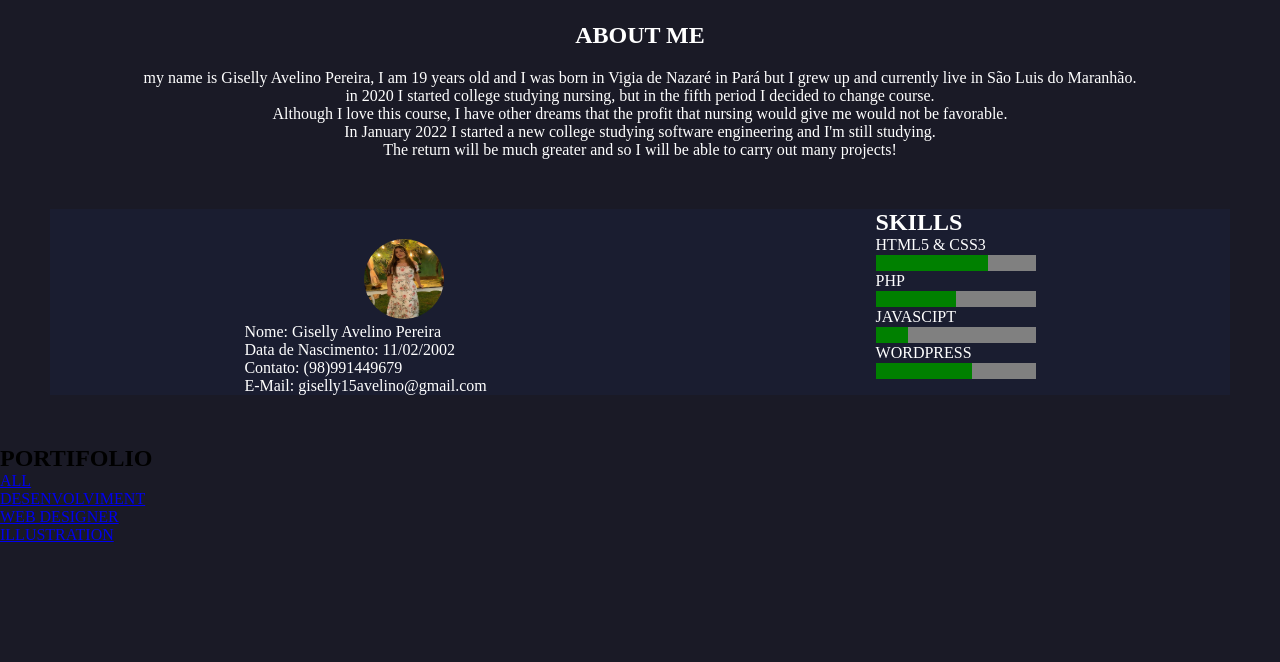
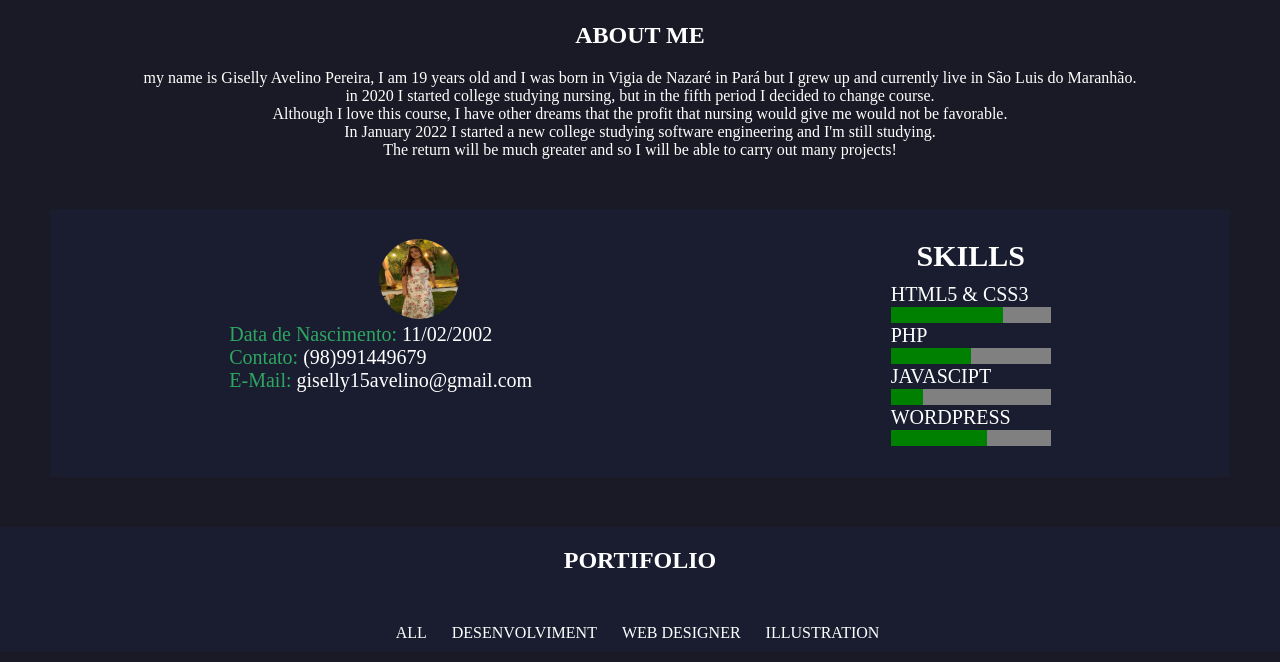
Before and after one commit to gisellyap/desafio-landing-page, a plain HTML site: page index.html in a window 1280 px wide. Shown: the part 601-1263 px from the top of the page. Before the commit the page ends 1145 px from the top, so only its background shows below. Drawn offline with Linux system fonts and the light colour scheme.

Commit message:
portfólio

```diff
--- a/index.html
+++ b/index.html
@@ -47,7 +47,6 @@
                 <div class="foto2">
                     <img src="gigi.jpeg" alt="imagem2">
 
-                   <p><span>Nome:</span> Giselly Avelino Pereira</p>
                    <p><span>Data de Nascimento:</span> 11/02/2002</p>
                    <p><span>Contato:</span> (98)991449679</p>
                    <p><span>E-Mail:</span> giselly15avelino@gmail.com</p>
@@ -55,6 +54,7 @@
 
                 <div class="skills">
                     <h1>SKILLS</h1>
+
                     <p>HTML5 & CSS3</p>
                     <progress value="70" max="100"></progress>
                     <p>PHP</p>
@@ -81,5 +81,9 @@
 			</nav>
 		</section>
 
+		<section class="all">
+
+		</section>
+
 </body>
 </html>
--- a/style.css
+++ b/style.css
@@ -60,6 +60,7 @@ header{
 .part2 h2{
 	margin-bottom: 20px;
 	margin-top: 20px;
+
 }
 .dados{
 	background-color:rgb(26, 29, 48);
@@ -74,8 +75,58 @@ header{
 	width: 80px;
 	height: 80px;
 	margin-top: 30px;
-	margin-left:120px;
+	margin-left:150px;
 
 
 }
-.skills
+.foto2 span{
+	color: #2ea662;
+}
+.foto2 p{
+	font-size: 20px;
+}
+.skills{
+	margin-top:30px;
+	margin-bottom: 30px;
+}
+.skills h1{
+	text-align: center;
+	margin-bottom: 10px;
+	font-size: 30px;
+}
+.skills progress{
+	color:#2ea662;
+}
+.skills p{
+	font-size: 20px;
+}
+
+/* TERCEIRA PARTE*/
+
+
+.portifolio{
+	color: white;
+	background: rgb(26, 29, 48);
+	text-align: center;
+}
+.portifolio h1{
+	margin-bottom: 20px;
+	padding: 20px;
+}
+.portifolio ul{
+	list-style:none;
+	display: flex;
+	justify-content: center;
+	margin: 10px;
+}
+.portifolio ul li{
+	margin-right: 5px;
+	padding: 10px;
+}
+.portifolio ul li a{
+	text-decoration: none;
+	color: white;
+}
+.portifolio ul li a:hover{
+	color: #2ea662;
+}
```
